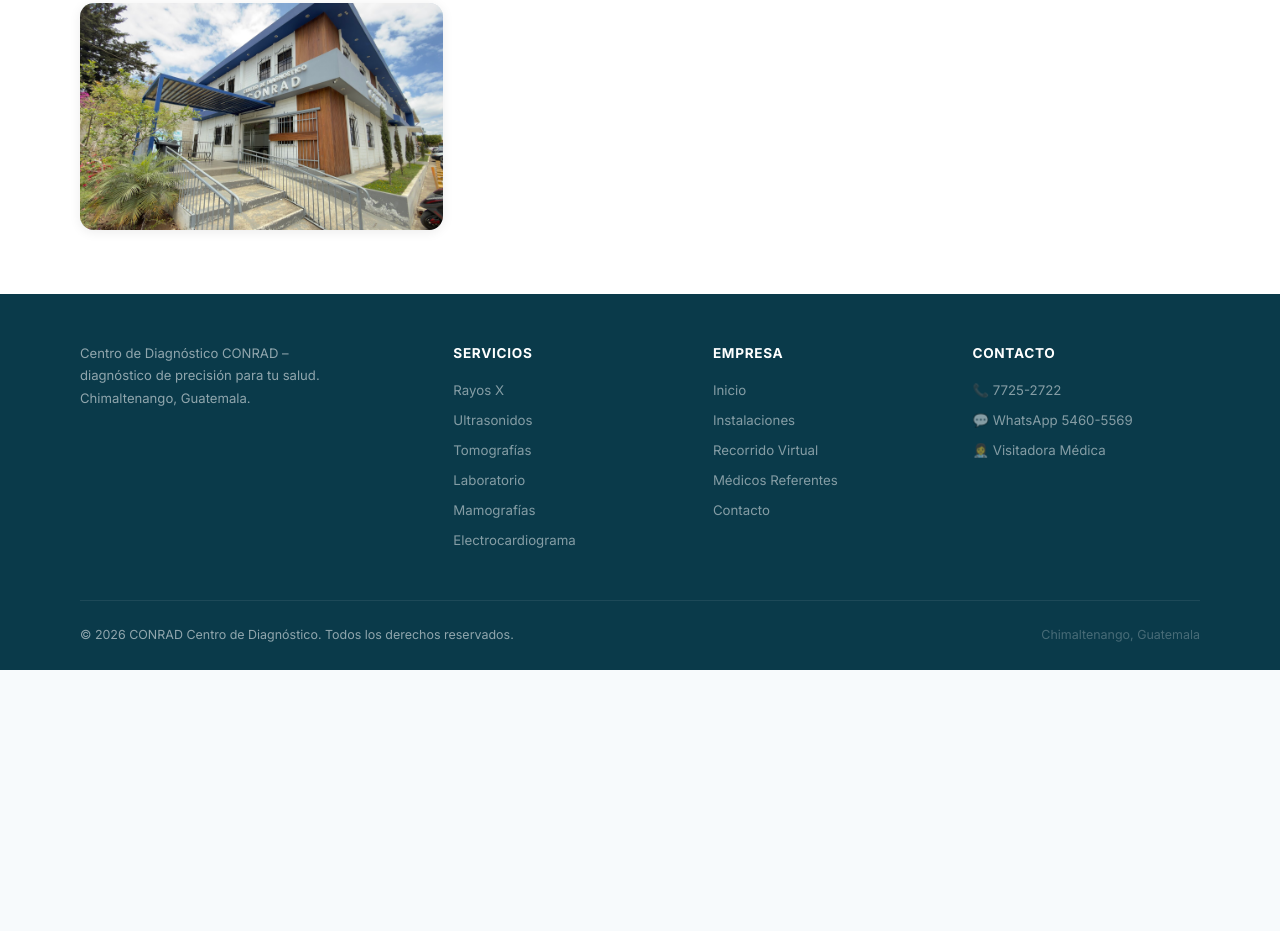
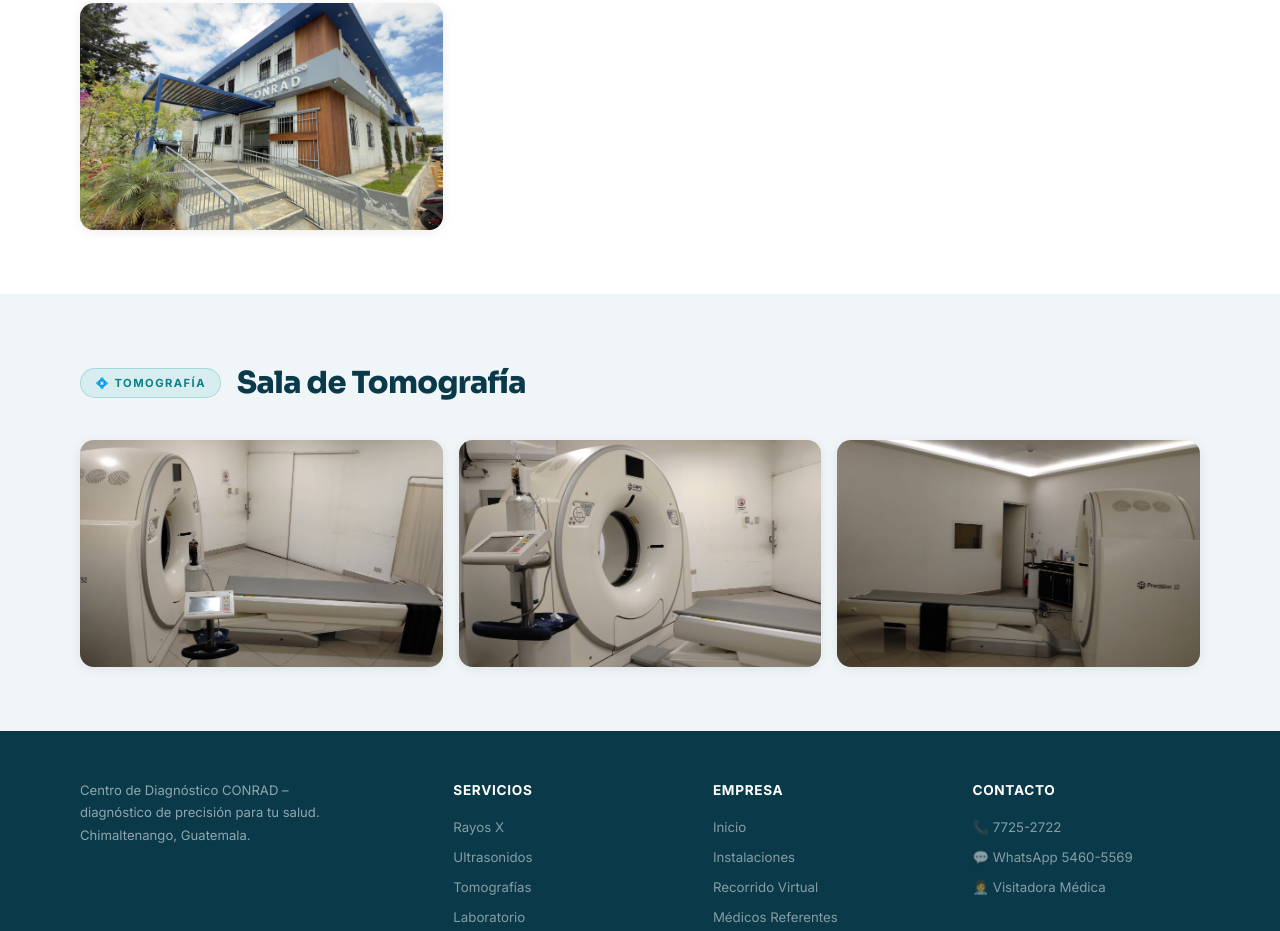
Before and after one commit to sistemaconrad/pagina-web-conrad, a plain HTML site: page pages/instalaciones.html in a window 1280 px wide. Shown: the part 1846-2777 px from the top of the page. Before the commit the page ends 2516 px from the top, so only its background shows below. Drawn offline with Linux system fonts and the light colour scheme.

Commit message:
sitio web conrad mejorado diseño

```diff
--- a/pages/instalaciones.html
+++ b/pages/instalaciones.html
@@ -111,10 +111,6 @@ document.addEventListener('keydown',e=>{if(e.key==='Escape')closeLb()})
         <img src="../assets/fotos/web_establecimiento_fuera.jpg" alt="Fachada principal" loading="lazy">
         <div class="gal-overlay"><span class="gal-label"><span class="zoom-ic">🔍</span> Fachada Principal</span></div>
       </div>
-      <div class="gal-item" onclick="openLb('../assets/fotos/web_establecimiento_fuera_2.jpg')">
-        <img src="../assets/fotos/web_establecimiento_fuera_2.jpg" alt="Vista exterior" loading="lazy">
-        <div class="gal-overlay"><span class="gal-label"><span class="zoom-ic">🔍</span> Vista Exterior</span></div>
-      </div>
       <div class="gal-item" onclick="openLb('../assets/fotos/web_parqueo.jpg')">
         <img src="../assets/fotos/web_parqueo.jpg" alt="Área de parqueo" loading="lazy">
         <div class="gal-overlay"><span class="gal-label"><span class="zoom-ic">🔍</span> Área de Parqueo</span></div>
@@ -146,6 +142,10 @@ document.addEventListener('keydown',e=>{if(e.key==='Escape')closeLb()})
       <div class="gal-item" onclick="openLb('../assets/fotos/web_salal_de_espera_2.jpg')">
         <img src="../assets/fotos/web_salal_de_espera_2.jpg" alt="Sala de espera" loading="lazy">
         <div class="gal-overlay"><span class="gal-label"><span class="zoom-ic">🔍</span> Sala de Espera</span></div>
+      </div>
+      <div class="gal-item" onclick="openLb('../assets/fotos/segunda_sala_de_espera.jpeg')">
+        <img src="../assets/fotos/segunda_sala_de_espera.jpeg" alt="Segunda sala de espera" loading="lazy">
+        <div class="gal-overlay"><span class="gal-label"><span class="zoom-ic">🔍</span> Segunda Sala de Espera</span></div>
       </div>
     </div>
   </div>
@@ -179,6 +179,30 @@ document.addEventListener('keydown',e=>{if(e.key==='Escape')closeLb()})
   </div>
 </div>
 
+<!-- ═══ TOMÓGRAFO ═══ -->
+<div class="cat-block">
+  <div class="wrap">
+    <div class="cat-header fi">
+      <span class="cat-badge">💠 Tomografía</span>
+      <h2 class="cat-title">Sala de Tomografía</h2>
+    </div>
+    <div class="gal fi d1">
+      <div class="gal-item" onclick="openLb('../assets/fotos/tomografia1.jpeg')">
+        <img src="../assets/fotos/tomografia1.jpeg" alt="Tomógrafo CT" loading="lazy">
+        <div class="gal-overlay"><span class="gal-label"><span class="zoom-ic">🔍</span> Tomógrafo CT</span></div>
+      </div>
+      <div class="gal-item" onclick="openLb('../assets/fotos/tomografia2.jpeg')">
+        <img src="../assets/fotos/tomografia2.jpeg" alt="Tomógrafo CT — vista frontal" loading="lazy">
+        <div class="gal-overlay"><span class="gal-label"><span class="zoom-ic">🔍</span> Tomógrafo CT — Vista Frontal</span></div>
+      </div>
+      <div class="gal-item" onclick="openLb('../assets/fotos/tomografia3.jpeg')">
+        <img src="../assets/fotos/tomografia3.jpeg" alt="Sala de tomografía" loading="lazy">
+        <div class="gal-overlay"><span class="gal-label"><span class="zoom-ic">🔍</span> Sala de Tomografía</span></div>
+      </div>
+    </div>
+  </div>
+</div>
+
 <div id="footer-root"></div>
 <div id="chatbot-root"></div>
 <script src="../js/components.js"></script>
```
Also changed, not shown: assets/fotos/segunda_sala_de_espera.jpeg (added), assets/fotos/tomografia1.jpeg (added), assets/fotos/tomografia2.jpeg (added), assets/fotos/tomografia3.jpeg (added), css/main.css (line endings or trailing spaces), js/components.js (line endings or trailing spaces).
